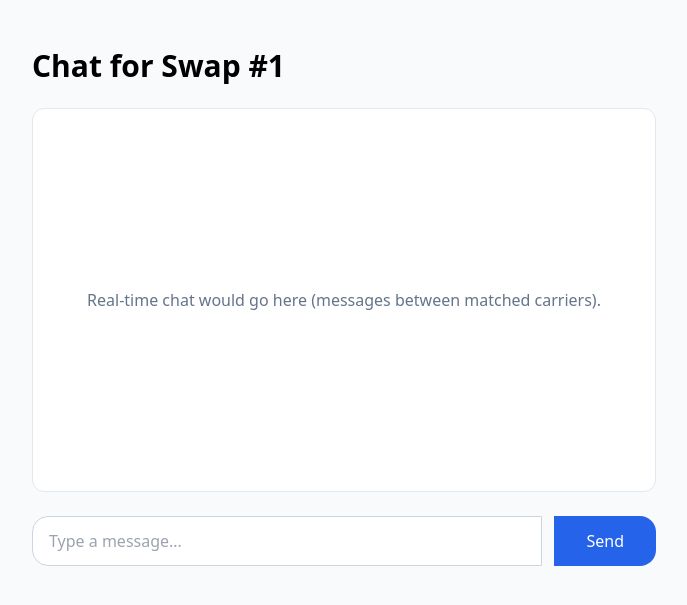
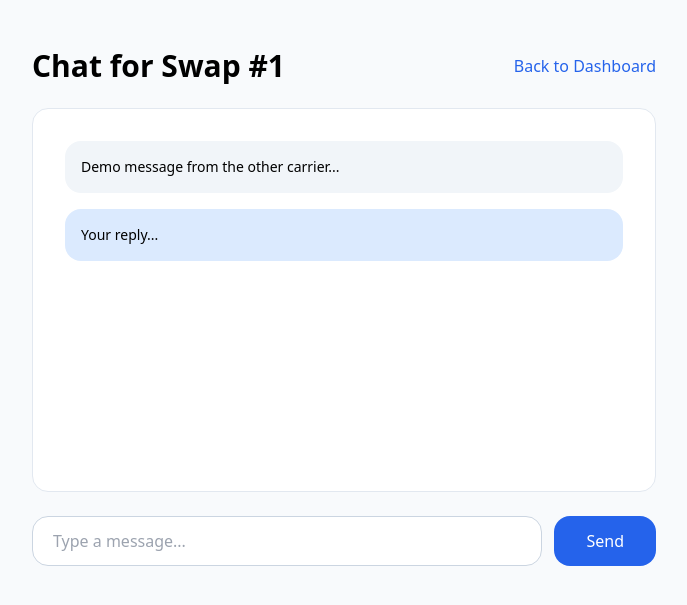
Before and after one commit to barnanst-collab/carrierswap, a Flask app: page /chat/1 in a window 1280 px wide. Shown: the part 65-670 px from the top of the page, without its empty margins (296-983 px from the left). Run offline with Flask 3, Linux system fonts and the light colour scheme; some libraries are stand-ins or nearby versions.

Commit message:
Update chat.html

```diff
--- a/CarrierSwap/templates/chat.html
+++ b/CarrierSwap/templates/chat.html
@@ -4,13 +4,19 @@
 
 {% block content %}
 <div class="max-w-2xl mx-auto px-6 py-12">
-    <h1 class="text-3xl font-bold mb-6">Chat for Swap #{{ listing_id }}</h1>
-    <div class="bg-white border border-slate-200 rounded-xl p-8 h-96 flex items-center justify-center text-slate-500">
-        Real-time chat would go here (messages between matched carriers).
+    <div class="flex items-center justify-between mb-6">
+        <h1 class="text-3xl font-bold">Chat for Swap #{{ listing_id }}</h1>
+        <a href="/dashboard" class="text-blue-600">Back to Dashboard</a>
     </div>
-    <div class="mt-6 flex gap-3">
-        <input type="text" placeholder="Type a message..." class="flex-1 border border-slate-300 rounded-l-2xl px-4 py-3">
-        <button class="bg-blue-600 text-white px-8 rounded-r-2xl">Send</button>
+
+    <div class="bg-white border border-slate-200 rounded-2xl p-8 h-96 overflow-y-auto mb-6 text-sm space-y-4">
+        <div class="bg-slate-100 p-4 rounded-2xl">Demo message from the other carrier...</div>
+        <div class="bg-blue-100 p-4 rounded-2xl ml-auto">Your reply...</div>
     </div>
+
+    <form class="flex gap-3">
+        <input type="text" placeholder="Type a message..." class="flex-1 border border-slate-300 rounded-2xl px-5 py-3">
+        <button type="button" class="bg-blue-600 text-white px-8 rounded-2xl">Send</button>
+    </form>
 </div>
 {% endblock %}
```
